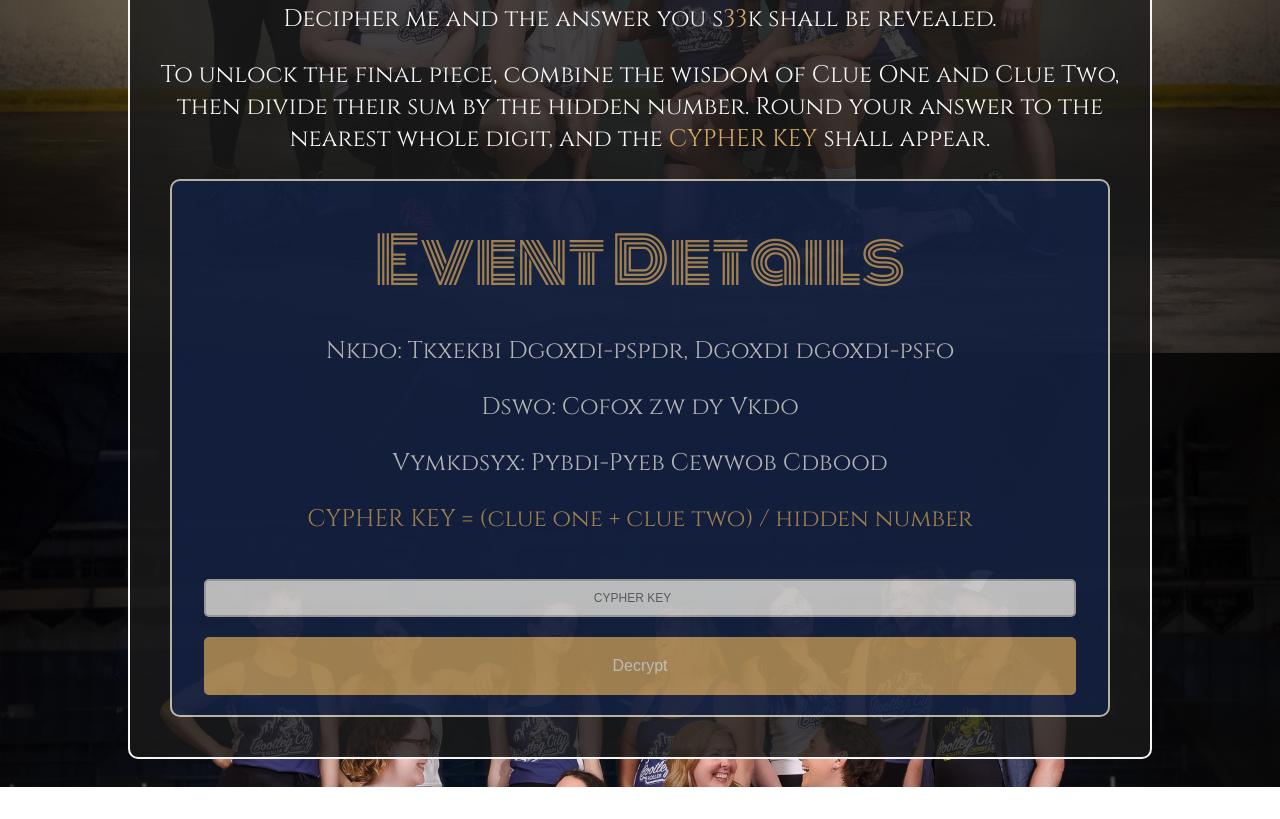
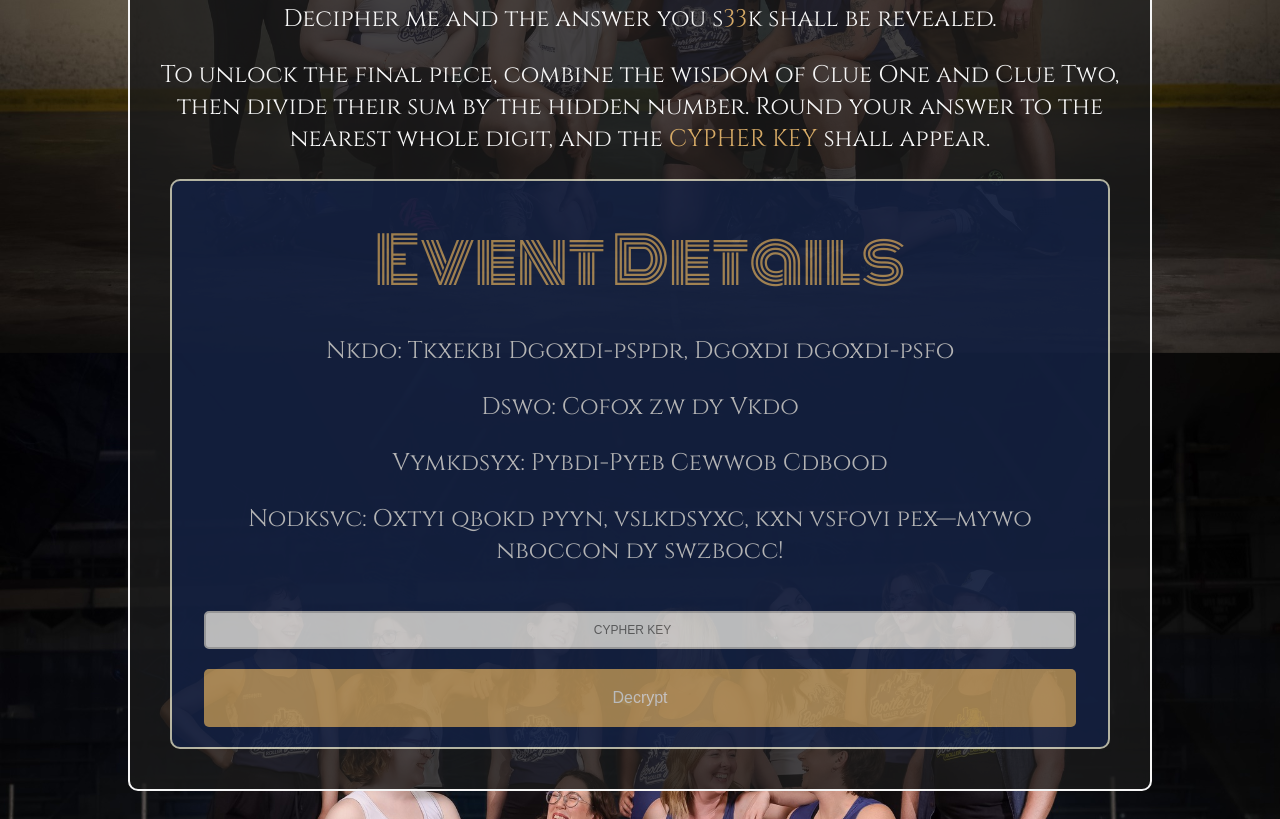
Before and after one commit to Bethancdavies/bootlegInvite, a plain HTML site: page index.html in a window 1280 px wide. Shown: the part 501-1320 px from the top of the page. Before the commit the page ends 1288 px from the top, so only its background shows below. Drawn offline with Linux system fonts and the light colour scheme; a web font is replaced by a local one.

Commit message:
added details

```diff
--- a/index.html
+++ b/index.html
@@ -49,11 +49,10 @@
         <p class="encrypted-details">Dswo: Cofox zw dy Vkdo</p>
         <!-- Location: Forty Four Summer Street -->
         <p class="encrypted-details">Vymkdsyx: Pybdi-Pyeb Cewwob Cdbood</p>
+        <!-- Details: Enjoy great food, libations, and lively fun—come dressed to impress!  -->
+        <p class="encrypted-details">Nodksvc: Oxtyi qbokd pyyn, vslkdsyxc, kxn vsfovi pex—mywo nboccon dy swzbocc!</p>
         <div id="decrypted-details-container" style="display: none"></div>
         <div id="disappearing-div" style="display: block">
-          <p class="cypher-text">
-            CYPHER KEY = (clue one + clue two) / hidden number
-          </p>
           <input type="number" id="shift-number" placeholder="CYPHER KEY" />
           <button id="decrypt-button">Decrypt</button>
         </div>
```
